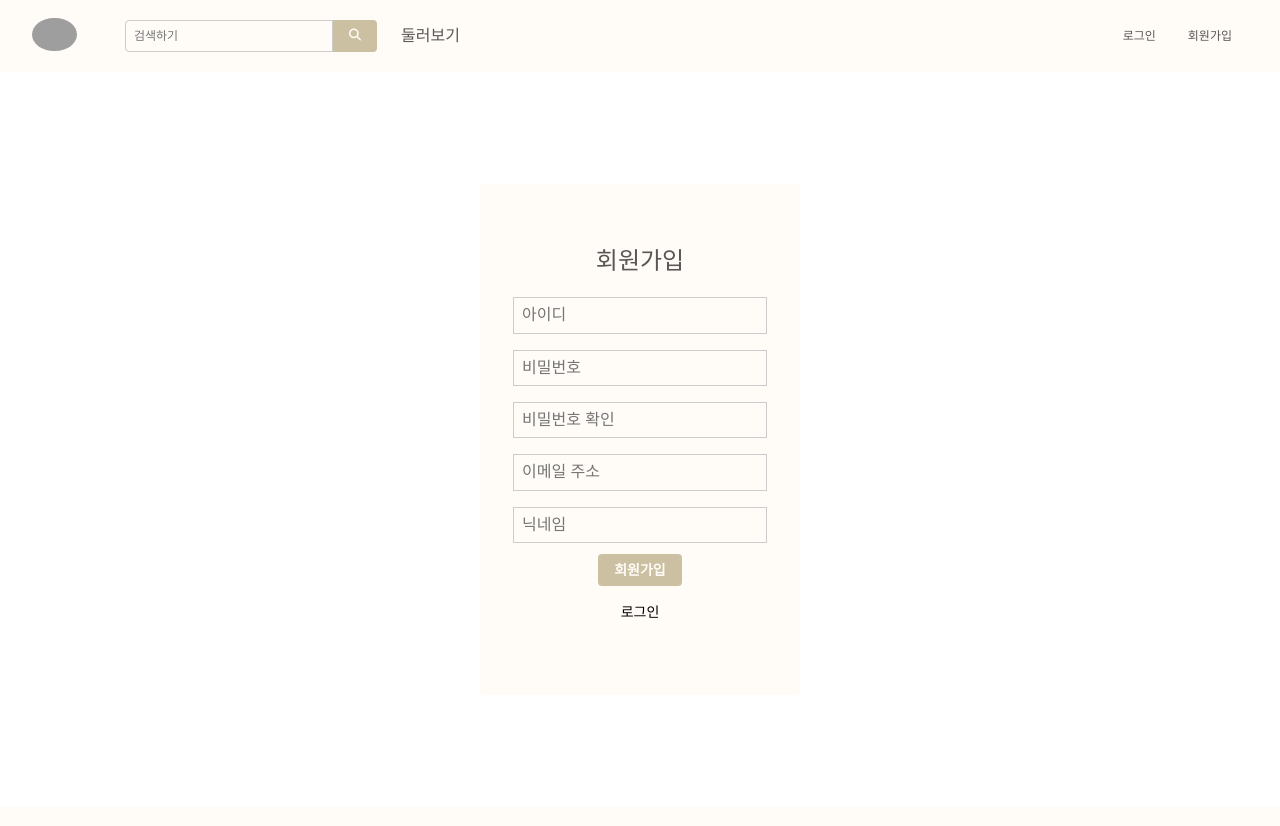
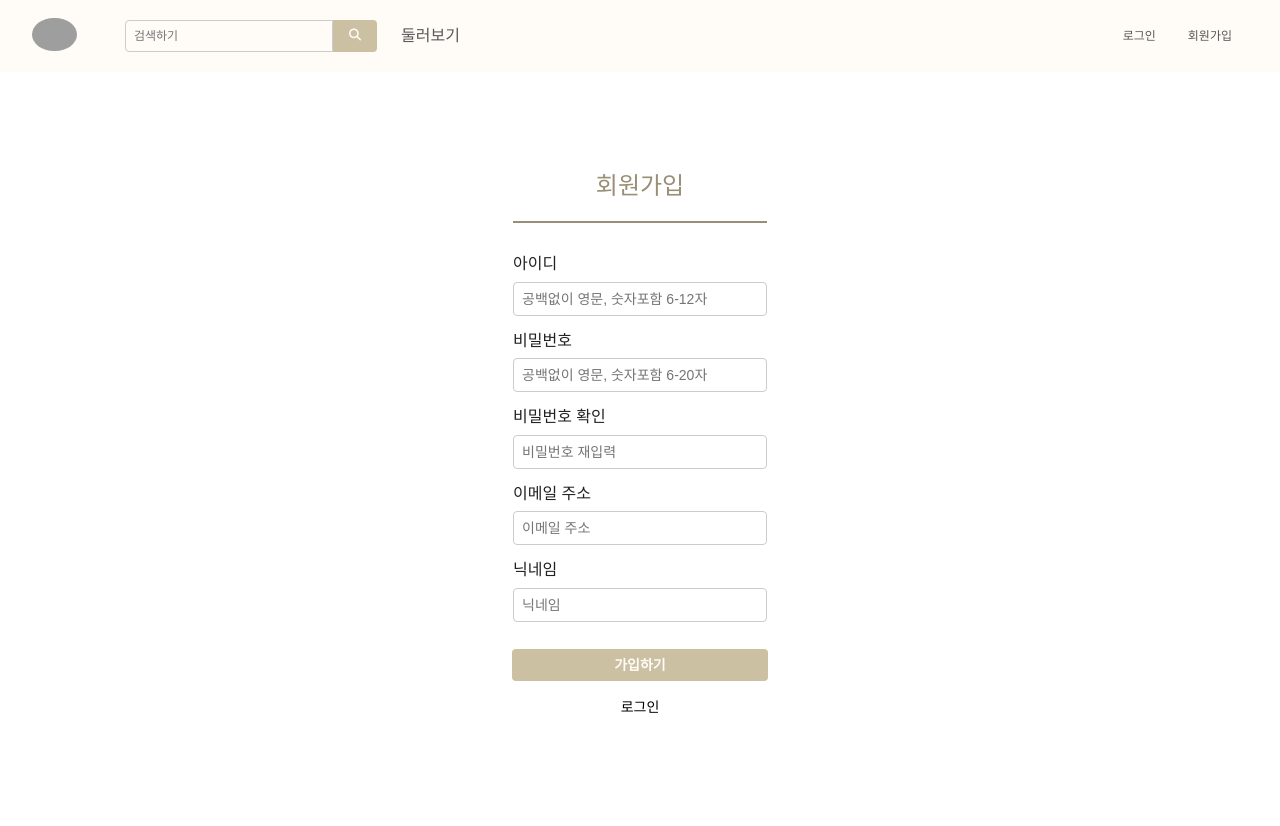
Before and after one commit to 2eum/musicdiary, a Django app: page /accounts/signup/ in a window 1280 px wide. Before the commit the page ends 618 px from the top, so only its background shows below. Run offline with Django 3.2, Linux system fonts and the light colour scheme; some libraries are stand-ins or nearby versions; some web fonts are replaced; grey boxes are pictures that could not be loaded.

Commit message:
login-register css final changes

```diff
--- a/accounts/templates/signup.html
+++ b/accounts/templates/signup.html
@@ -1,50 +1,112 @@
 {% extends './base.html' %} {% load static %} {% block add_css %}
 <link rel="stylesheet" href="{% static 'css/login-register.css' %}" />
 {% endblock add_css %} {% block content %}
-<main class="pa4 black-80 login-container">
-  <form method="post" class="measure-narrow center ph4 pv5 login-card br2">
+<main class="ph4 pv1 black-80 register-container">
+  <form method="post" class="measure-narrow center ph4 pv5">
     {% csrf_token %}
     <fieldset id="sign_up" class="ba b--transparent ph0 mh0">
-      <legend class="f3 ph0 mh0 tc">회원가입</legend>
-      <div class="mt3">
+      <legend class="f3 ph0 mh0 pb3 tc fw5 brown">회원가입</legend>
+      <div class="pt4 mb3 bt bw1 br-brown">
+        <label for="username">아이디</label>
         <input
-          class="pa2 input-reset ba bg-transparent w-100 b--moon-gray fw3"
+          class="
+            pa2
+            input-reset
+            ba
+            bg-transparent
+            w-100
+            b--moon-gray
+            fw3
+            mt2
+            br2
+            f6
+          "
           type="text"
           name="username"
           id="username"
-          placeholder="아이디"
+          placeholder="공백없이 영문, 숫자포함 6-12자"
         />
       </div>
-      <div class="mv3">
+      <div class="mb3 mt2">
+        <label for="password1">비밀번호</label>
         <input
-          class="b pa2 input-reset ba bg-transparent w-100 b--moon-gray fw3"
+          class="
+            b
+            pa2
+            input-reset
+            ba
+            bg-transparent
+            w-100
+            b--moon-gray
+            fw3
+            mt2
+            br2
+            f6
+          "
           type="password"
           name="password1"
           id="password1"
-          placeholder="비밀번호"
+          placeholder="공백없이 영문, 숫자포함 6-20자"
         />
       </div>
-      <div class="mv3">
+      <div class="mb3 mt2">
+        <label for="password2">비밀번호 확인</label>
         <input
-          class="b pa2 input-reset ba bg-transparent w-100 b--moon-gray fw3"
+          class="
+            b
+            pa2
+            input-reset
+            ba
+            bg-transparent
+            w-100
+            b--moon-gray
+            fw3
+            mt2
+            br2
+            f6
+          "
           type="password"
           name="password2"
           id="password2"
-          placeholder="비밀번호 확인"
+          placeholder="비밀번호 재입력"
         />
       </div>
-      <div class="mt3">
+      <div class="mb3 mt2">
+        <label for="user_email">이메일 주소</label>
         <input
-          class="pa2 input-reset ba bg-transparent w-100 b--moon-gray fw3"
+          class="
+            pa2
+            input-reset
+            ba
+            bg-transparent
+            w-100
+            b--moon-gray
+            fw3
+            mt2
+            br2
+            f6
+          "
           type="email"
           name="user_email"
           id="email"
           placeholder="이메일 주소"
         />
       </div>
-      <div class="mt3">
+      <div class="mb3 mt2">
+        <label for="nickname">닉네임</label>
         <input
-          class="pa2 input-reset ba bg-transparent w-100 b--moon-gray fw3"
+          class="
+            pa2
+            input-reset
+            ba
+            bg-transparent
+            w-100
+            b--moon-gray
+            fw3
+            mt2
+            br2
+            f6
+          "
           type="text"
           name="nickname"
           id="nickname"
@@ -57,9 +119,9 @@
     {% endif %}
     <div class="tc">
       <input
-        class="b ph3 pv2 input-reset bn br2 grow pointer f6 dib btn-beige"
+        class="b ph3 pv2 input-reset bn br2 grow pointer f6 dib btn-beige w-100"
         type="submit"
-        value="회원가입"
+        value="가입하기"
       />
     </div>
     <div class="lh-copy mt3 tc">
--- a/posts/static/css/login-register.css
+++ b/posts/static/css/login-register.css
@@ -9,5 +9,17 @@
 
 .login-card legend {
   font-family: Pretendard-Bold;
-  color: var(--mus-darkgray);
 }
+
+.register-container {
+  width: 80%;
+  margin: 2rem auto;
+}
+
+.brown {
+  color: var(--mus-brown);
+}
+
+.br-brown {
+  border-color: var(--mus-brown);
+}
```
Also changed, not shown: accounts/templates/login.html (+11 -10 lines).
